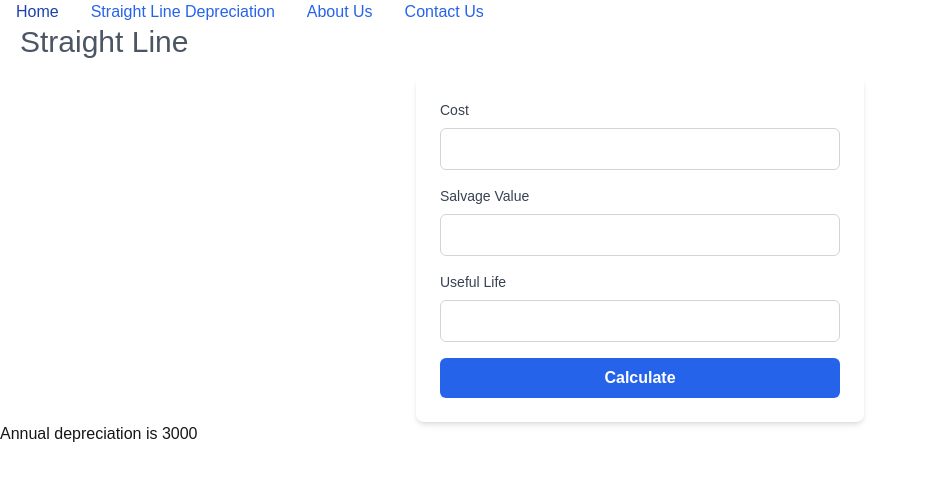
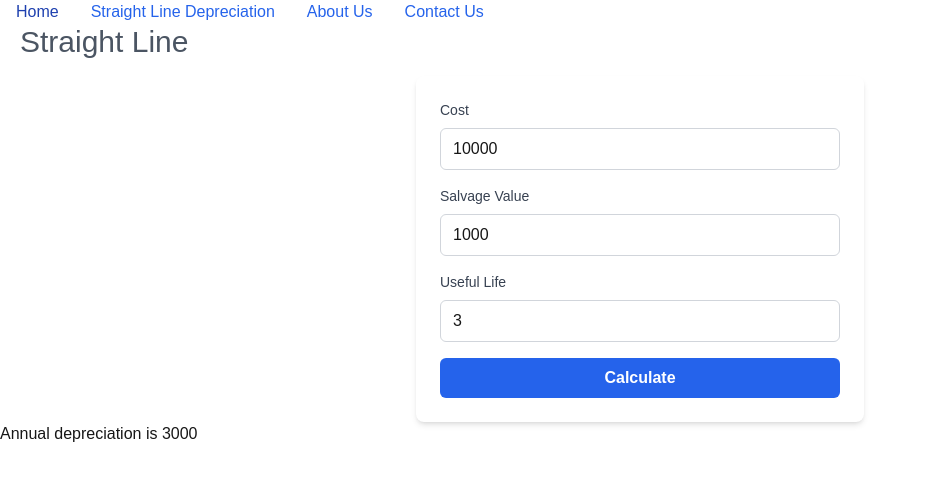
Before and after one commit to qcprof/depreciation, a Next.js app: page /straight-line in a window 1280 px wide. Shown: the top 478 px of the page, without its empty margins (0-926 px from the left). Built offline with nearby package versions, Linux system fonts and the light colour scheme.

Commit message:
added value

```diff
--- a/src/app/straight-line/page.jsx
+++ b/src/app/straight-line/page.jsx
@@ -19,6 +19,7 @@ export default function Page() {
             type="number"
             name="cost"
             id="cost"
+            value={cost}
             className="w-full px-3 py-2 border border-gray-300 rounded-md focus:outline-none focus:ring-2 focus:ring-blue-500"
           />
         </div>
@@ -34,6 +35,7 @@ export default function Page() {
             type="number"
             name="sv"
             id="sv"
+            value={salvageValue}
             className="w-full px-3 py-2 border border-gray-300 rounded-md focus:outline-none focus:ring-2 focus:ring-blue-500"
           />
         </div>
@@ -49,6 +51,7 @@ export default function Page() {
             type="number"
             name="ul"
             id="ul"
+            value={usefulLife}
             className="w-full px-3 py-2 border border-gray-300 rounded-md focus:outline-none focus:ring-2 focus:ring-blue-500"
           />
         </div>
```
